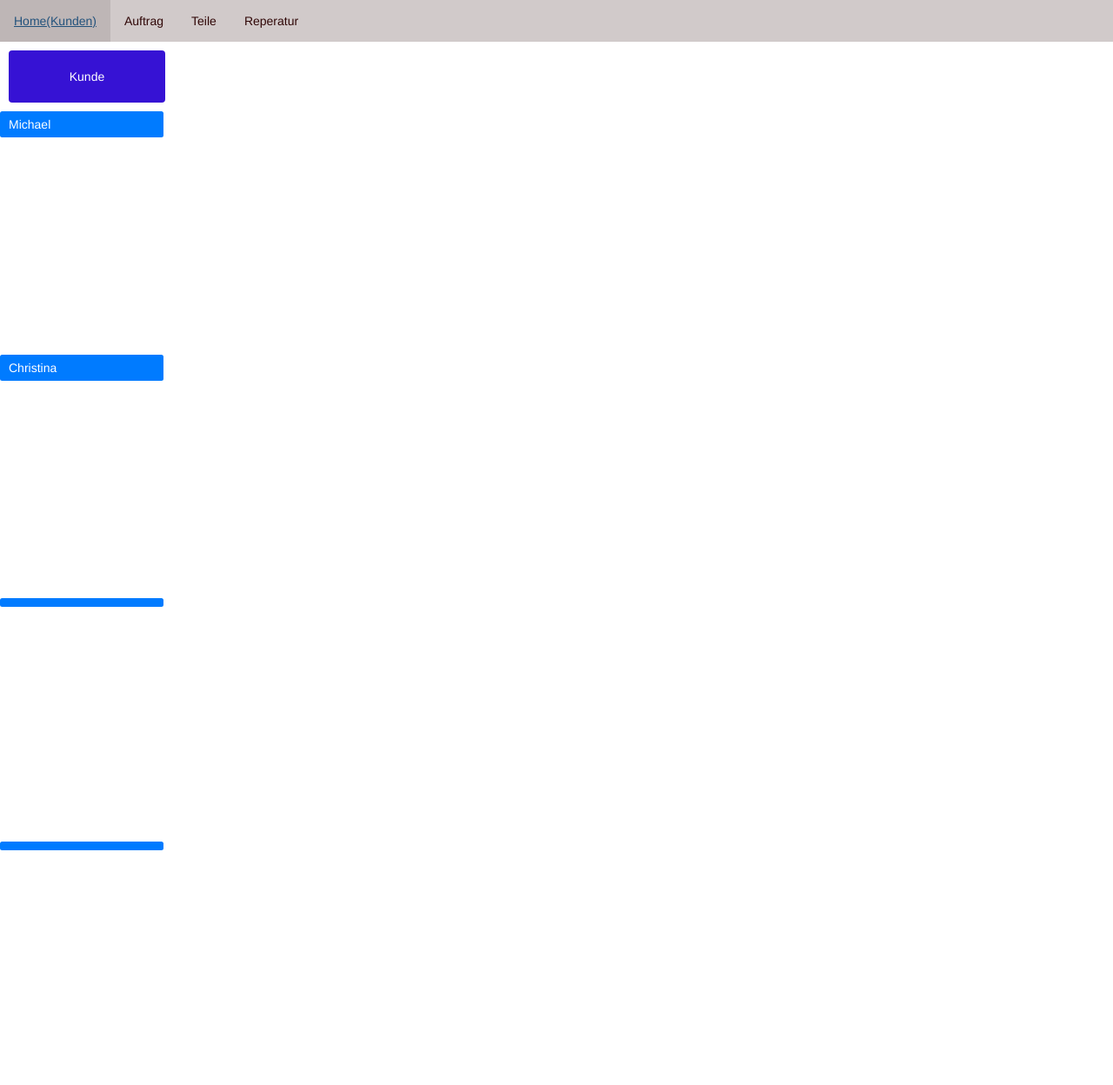
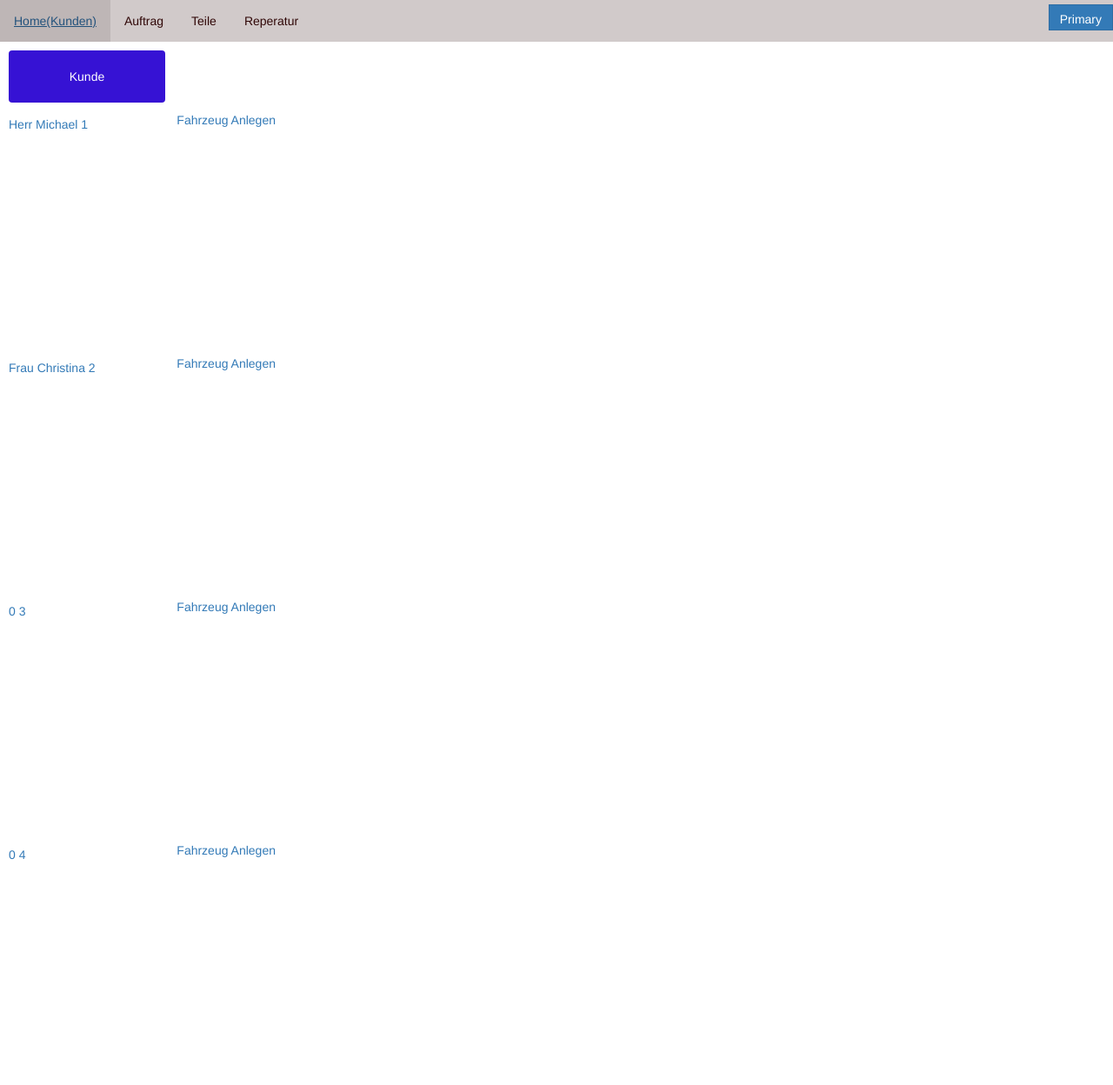
Before and after one commit to anassheikhmustafa/ProjektKFZ, a PHP site: page / in a window 1280 px wide. Shown: the whole page at 87% size. Run offline with PHP 8.4, Linux system fonts and the light colour scheme; data comes from the database, SQL or seed files in the repository; some libraries are stand-ins or nearby versions.

Commit message:
Add files via upload

```diff
--- a/projekt/index.php
+++ b/projekt/index.php
@@ -25,6 +25,7 @@
   <button class="button" style="vertical-align:left" data-toggle="modal" data-target="#exampleModalPreview">
   <span>Kunde</span>
 </button>
+
   <?php
     $pdo = new PDO('mysql:host=localhost;dbname=dbkfz', 'root', '');
 
@@ -35,16 +36,20 @@
 <div class="row">
     <div class="col-md-2">
   <div class="nav flex-column nav-pills" id="v-pills-tab" role="tablist" aria-orientation="vertical">
-  <a class="nav-link active" id="v-pills-home-tab" data-toggle="pill" href="#v-pills-home" role="tab" aria-controls="v-pills-home" aria-selected="true"><?php echo $row['vorname']; ?></a>
+  <a class="nav-link" id="v-pills-home-tab" data-toggle="pill" href="#v-pills-home" role="tab" aria-controls="v-pills-home" aria-selected="true"><?php echo $row['anrede']." ".$row['vorname']." ".$row['kundennummer']; ?></a>
 </div>
 </div>
 
-<div class="col-md-6">
-<div class="nav flex-column nav-pills" id="v-pills-tab" role="tablist" aria-orientation="vertical" va>
-  <div class="tab-pane fade show active" id="v-pills-home" role="tabpanel" aria-labelledby="v-pills-home-tab"><?php echo $row['kundennummer']." <br /> ".$row['anrede']." <br />".$row['titel']."<br />".$row['vorname']."<br />".$row['nachname']."<br />".$row['gebdat']."<br />".$row['strasse']."<br />".$row['plz']."<br />".$row['ort']."<br />".$row['telefon']."<br />".$row['email']."<br />".$row['newsletter']."<br />".$row['kommentar']."<br />".$row['kundeseit']; ?></div>
+<a href="fahrzeuge/fahrzeugeingabe.php?kundeid=<?= htmlspecialchars(urlencode($row['kundennummer']), ENT_COMPAT, 'UTF-8') ?> "btn btn-primary">Fahrzeug Anlegen</a>
+  <div class="col-md-6">
+    <div class="nav flex-column nav-pills" id="v-pills-tab" role="tablist" aria-orientation="vertical" va>
+      <div class="tab-pane fade show" id="v-pills-home" role="tabpanel" aria-labelledby="v-pills-home-tab"><?php echo $row['kundennummer']." <br /> ".$row['anrede']." <br />".$row['titel']."<br />".$row['vorname']."<br />".$row['nachname']."<br />".$row['gebdat']."<br />".$row['strasse']."<br />".$row['plz']."<br />".$row['ort']."<br />".$row['telefon']."<br />".$row['email']."<br />".$row['newsletter']."<br />".$row['kommentar']."<br />".$row['kundeseit']; ?>
+
+        </div>
+    </div>
+  </div>
 </div>
-</div>
-</div>
+<button type="button" class="btn btn-primary">Primary</button>
 
 <?php } ?>
 
```
